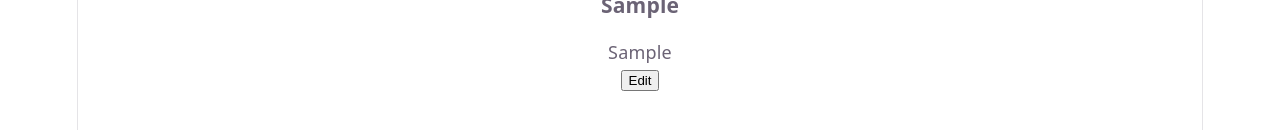
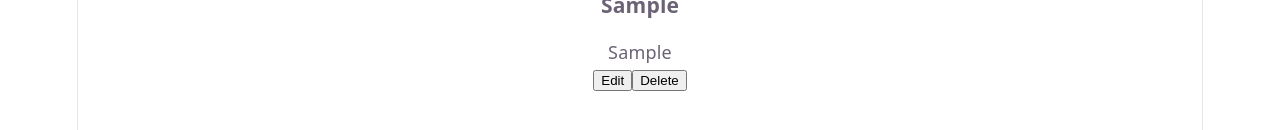
Before and after one commit to abhi12012/react-advanced-note-app, a React (Vite) app: page / in a window 1280 px wide. Both pictures are taken after typing "Sample", "Sample" into the empty fields and a click on the button "Add Note". Shown: the part 252-382 px from the top of the page. Built offline with nearby package versions, Linux system fonts and the light colour scheme.

Commit message:
feat: create context for notes

```diff
--- a/src/components/NoteItem.jsx
+++ b/src/components/NoteItem.jsx
@@ -2,11 +2,16 @@ function NoteItem({ note, handleEdit, handleDelete }) {
   return (
     <div>
       <h3>{note.title}</h3>
+
       <p>{note.description || "No description"}</p>
 
       <button onClick={() => handleEdit(note.id)}>
-  Edit
-</button>
+        Edit
+      </button>
+
+      <button onClick={() => handleDelete(note.id)}>
+        Delete
+      </button>
     </div>
   );
 }
--- a/src/components/NoteList.jsx
+++ b/src/components/NoteList.jsx
@@ -4,6 +4,9 @@ function NoteList({ notes, handleEdit, handleDelete }) {
   return (
     <div>
       <h2>Note List</h2>
+
+      {notes.length === 0 && <p>No notes available.</p>}
+
 {notes.map((note) => (
   <NoteItem
     key={note.id}
```
Also changed, not shown: src/App.jsx (+1 -7 lines), src/context/NotesContext.jsx (added, +17 -0 lines).
